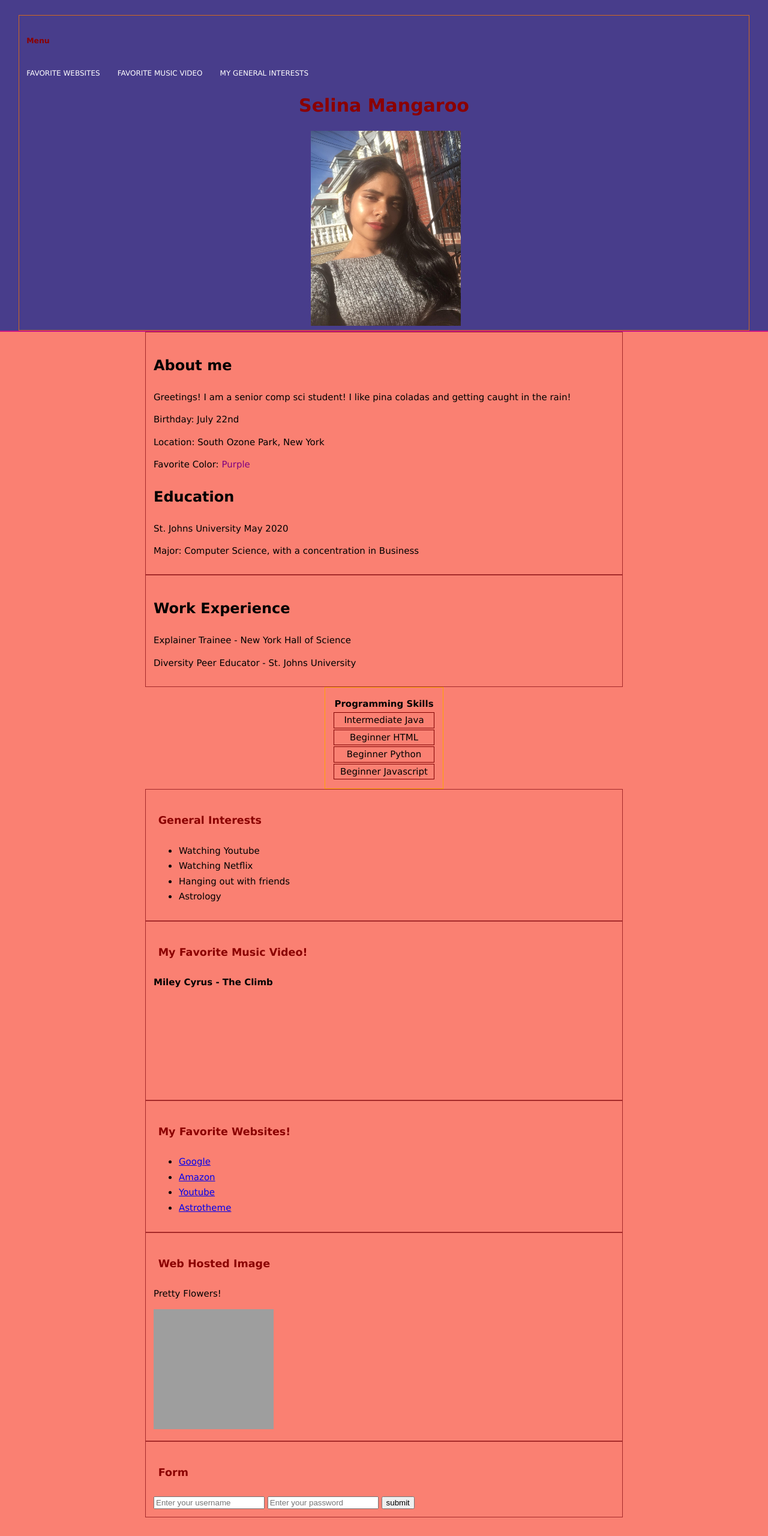
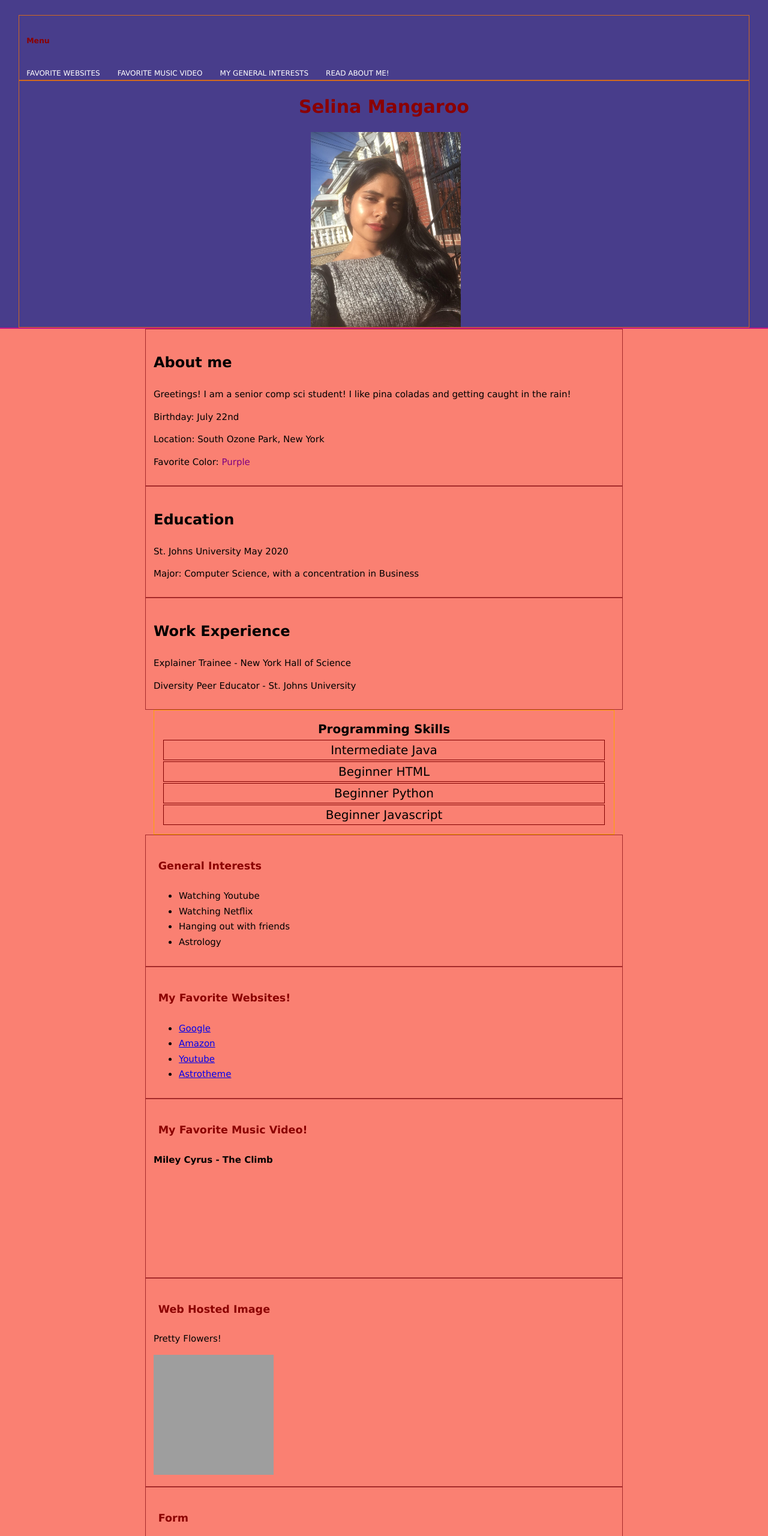
Before and after one commit to SelinaMangaroo/selinamangaroo.github.io, a plain HTML site: page index.html in a window 1280 px wide. Shown: the top 2560 px of the page at 60% size. Before the commit the page ends 2529 px from the top, so only its background shows below. Drawn offline with Linux system fonts and the light colour scheme; grey boxes are pictures that could not be loaded.

Commit message:
milestone 2

```diff
--- a/index.html
+++ b/index.html
@@ -11,29 +11,33 @@
   <body>
 
     <header>
-      <div class="container">
+
           <div class="nav">
             <h5>Menu</h5>
                 <a href="#fav_sites">Favorite Websites</a>
                 <a href="#fav_vids">Favorite Music Video</a>
                 <a href="#interest">My General Interests</a>
+                <a href="aboutme">Read About Me!</a>
           </div>
 
         <div class="profilepic">
           <h1>Selina Mangaroo</h1>
-          <img src="/static/ProfilePic.jpg" width="250" height="325">
+          <img src="/static/ProfilePic.jpg" width="250" height="325" align="center">
         </div>
-      </div>
+
     </header>
 
-  <div class="container2">
+  <div class="container">
+
       <div class="aboutme">
-        <p style="font-size: 24px"> <b>About me</b> </p>
+        <a name="aboutme"> <p style="font-size: 24px"> <b>About me</b> </p>  </a>
           <p>Greetings! I am a senior comp sci student! I like pina coladas and getting caught in the rain!</p>
           <p>Birthday: July 22nd</p>
           <p>Location: South Ozone Park, New York</p>
           <p>Favorite Color: <span style="color:purple">Purple</span></p>
+      </div>
 
+        <div class="education">
           <p style="font-size: 24px"> <b>Education</b> </p>
             <p>St. Johns University   May 2020</p>
             <p>Major: Computer Science, with a concentration in Business</p>
@@ -75,14 +79,6 @@
            </ul>
        </div>
 
-        <div class=fav_vids>
-          <a name="fav_vids"> <h3>My Favorite Music Video!</h3></a>
-          <p><b>Miley Cyrus - The Climb</b></p>
-            <div class="resp_container">
-              <iframe src="https://www.youtube.com/embed/NG2zyeVRcbs" frameborder="0" allow="accelerometer; autoplay; encrypted-media; gyroscope; picture-in-picture" allowfullscreen></iframe>
-            </div>
-        </div>
-
        <div class="fav_sites">
          <a name="fav_sites"><h3>My Favorite Websites!</h3></a>
          <ul>
@@ -93,12 +89,18 @@
          </ul>
        </div>
 
+        <div class=fav_vids>
+          <a name="fav_vids"> <h3>My Favorite Music Video!</h3></a>
+          <p><b>Miley Cyrus - The Climb</b></p>
+              <iframe src="https://www.youtube.com/embed/NG2zyeVRcbs" frameborder="0" allow="accelerometer; autoplay; encrypted-media; gyroscope; picture-in-picture" allowfullscreen></iframe>
+        </div>
+
         <div class="webimg">
           <h3>Web Hosted Image</h3>
           <p>Pretty Flowers!</p>
           <img src="https://www.amazingclubs.com/img/small/flowerofthemonthclub.jpg" width="200" height="200">
         </div>
-    </div>
+    </div> <!--- container end --->
 
       <div class="form">
         <h3>Form</h3>
@@ -109,6 +111,5 @@
         </form>
       </div>
 
-
 </body>
 </html>
--- a/mycss_web.css
+++ b/mycss_web.css
@@ -17,14 +17,6 @@ h3, h5{
   padding: 1%;
 }
 
-.container{
-  margin: auto;
-  align-items: center;
-  border: 1px solid chocolate;
-  width: 95%;
-}
-
-
 header {
   background-color: #483D8B;
   color: #ffffff
@@ -34,10 +26,11 @@ header {
   border-bottom: #C71585 2px solid;
 }
 
-
-li{
-  margin: 1px;
-  padding: 1px;
+header .nav{
+  margin: auto;
+  align-items: center;
+  border: 1px solid chocolate;
+  width: 95%;
 }
 
 header a{
@@ -52,12 +45,32 @@ header a:hover {
   color: hotpink;
 }
 
+header .profilepic{
+  margin: auto;
+  align-items: center;
+  border: 1px solid chocolate;
+  width: 95%;
+}
+
 .profilepic img{
   margin-left: 40%;
   margin-right: 50%;
 }
 
+li{
+  margin: 1px;
+  padding: 1px;
+}
+
 .aboutme{
+  margin:auto;
+  padding: 1%;
+  align-items: center;
+  width: 60%;
+  border: 1px solid brown;
+}
+
+.education{
   margin:auto;
   padding: 1%;
   align-items: center;
@@ -75,7 +88,7 @@ header a:hover {
 
 
 table{
-  width:auto;
+  width:60%;
   padding: 1%;
   border: 1px solid orange;
   margin: auto;
@@ -84,6 +97,7 @@ table{
 tr, td{
   margin: auto;
   border: 1px solid maroon;
+  font-size: 20px;
 }
 
 .interest{
@@ -92,23 +106,6 @@ tr, td{
   align-items: center;
   width: 60%;
   border: 1px solid brown;
-}
-
-.fav_vids{
-  margin: auto;
-  padding: 1%;
-  align-items: center;
-  width: 60%;
-  border: 1px solid brown;
-}
-
-.resp-container {
-  position: absolute;
-  top: 0;
-  left: 0;
-  width: 100%;
-  height: 100%;
-  border: 0;
 }
 
 .fav_sites{
@@ -121,6 +118,14 @@ tr, td{
 
 a:hover {
   color: green;
+}
+
+.fav_vids{
+  margin: auto;
+  padding: 1%;
+  align-items: center;
+  width: 60%;
+  border: 1px solid brown;
 }
 
 .webimg{
```
Lines whose indentation alone changed are shown as unchanged.
